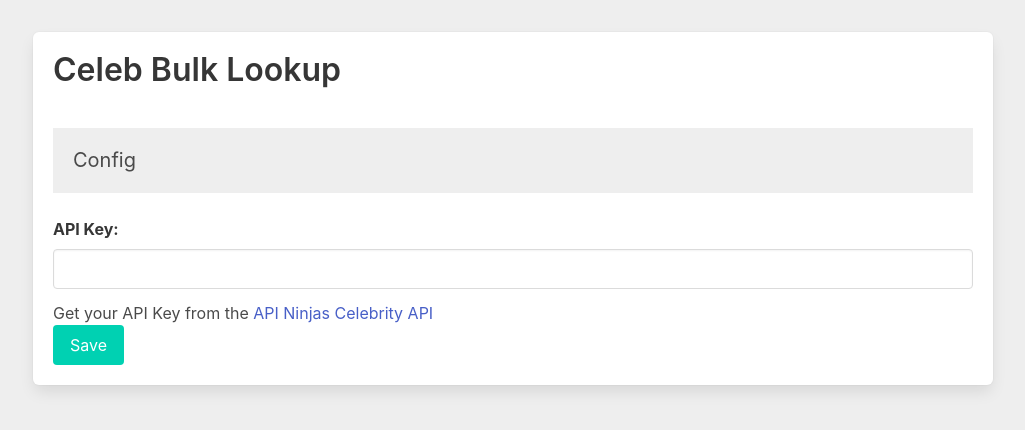
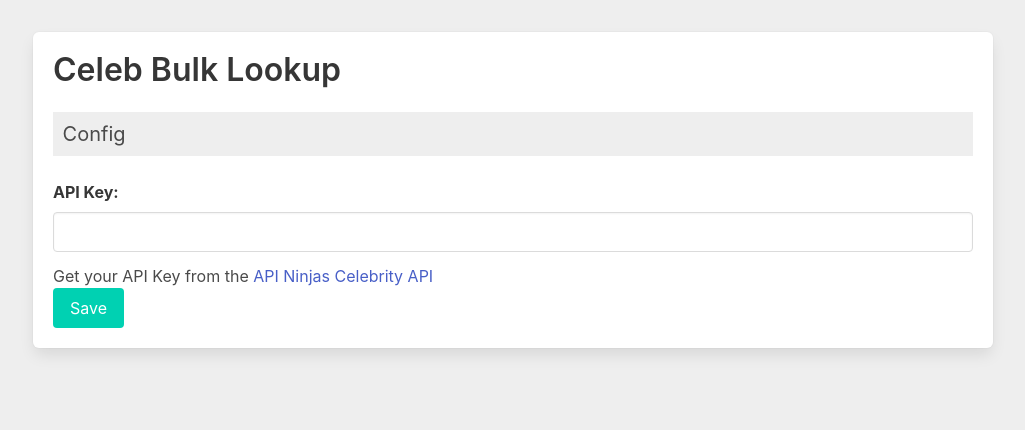
Before and after one commit to stilliard/celeb-bulk-lookup, a React (Create React App) app: page / in a window 1280 px wide. Shown: the top 430 px of the page, without its empty margins (127-1152 px from the left). Built offline with nearby package versions, Linux system fonts and the light colour scheme.

Commit message:
fix(output): books type is more specific and minor css tweaks to output title

```diff
--- a/src/App.css
+++ b/src/App.css
@@ -2,9 +2,9 @@
 /* ===== Base ===== */
 
 h2 {
-  padding: 1em;
+  padding: .6rem;
   background-color: #EEE;
-  margin-top: 2em;
+  margin-top: 1.5rem;
 }
 
 /* ===== Helpers ===== */
@@ -16,12 +16,17 @@ h2 {
 /* ===== Layout ===== */
 
 .app-container {
-  max-width: 60em;
+  max-width: 60rem;
   margin: 0 auto;
 }
 
 .errors-container h2 {
-  background-color: red;
+  background-color: hsl(348, 100%, 61%);
+  color: #FFF;
+}
+
+.output-container h2 {
+  background-color: hsl(141, 53%, 53%);
   color: #FFF;
 }
 
--- a/src/App.js
+++ b/src/App.js
@@ -131,8 +131,8 @@ function App() {
       'Comedy': ['comedian', 'stand-up_comedian'],
       'Model': ['model', 'supermodel', 'fashion_model'],
       'Personality': ['personality', 'tv_personality'],
+      'Books': ['author', 'novelist'],
       'Film': ['actor', 'director', 'film_director'],
-      'Books': ['author', 'writer'],
     };
 
     for (let type in types) {
```
